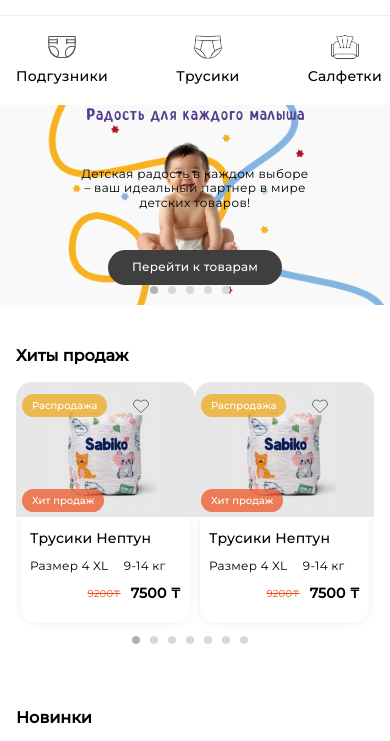
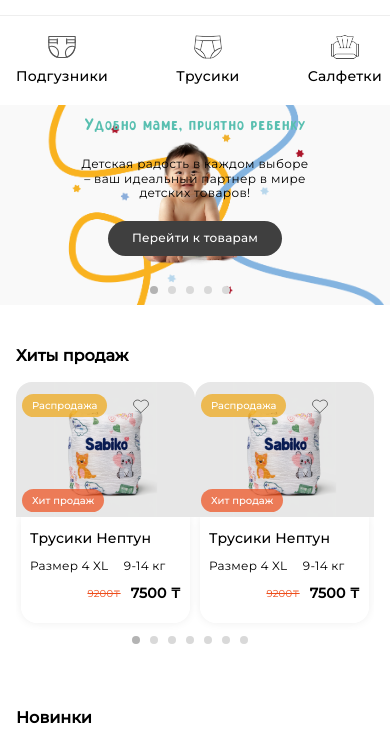
Before and after one commit to Sanzhar09/Projects, a plain HTML site: page index.html in a window 390 px wide. Shown: the part 53-794 px from the top of the page. Drawn offline with Linux system fonts and the light colour scheme.

Commit message:
feat: change favor bg, banner styles

```diff
--- a/assets/styles/main.css
+++ b/assets/styles/main.css
@@ -2413,12 +2413,12 @@
     .swiper-content {
         position: absolute;
         width: 100%;
-        height: 100%;
+        height: 80%;
         display: flex;
         flex-direction: column;
         align-items: center;
-        justify-content: space-between;
-        top: 0;
+        justify-content: space-around;
+        top: 10px;
         left: 0;
     }
 
@@ -2429,7 +2429,7 @@
         line-height: 22px;
         letter-spacing: 0.01em;
         text-align: center;
-        color:rgba(84, 61, 141, 1);
+        color: rgb(88 191 176);
     }
     .swiper-content-desc {
         font-family: Montserrat;
@@ -2606,7 +2606,6 @@
         right: 45px;
         top: 15px;
         max-width: 18px;
-        background-color: rgba(231, 231, 231, 1);
     }
     .hits-example {
         display: flex;
--- a/index.html
+++ b/index.html
@@ -75,7 +75,7 @@
                     <div class="swiper-slide">
                         <img src="assets/images/banner.png" alt="">
                         <div class="swiper-content">
-                            <div class="swiper-content-title">Радость для каждого малыша</div>
+                            <div class="swiper-content-title">Удобно маме, приятно ребенку</div>
                             <div class="swiper-content-desc">Детская радость в каждом выборе – ваш идеальный партнер в мире детских товаров!</div>
                             <div><button class="swiper-content-btn">Перейти к товарам</button></div>
                         </div>
```
